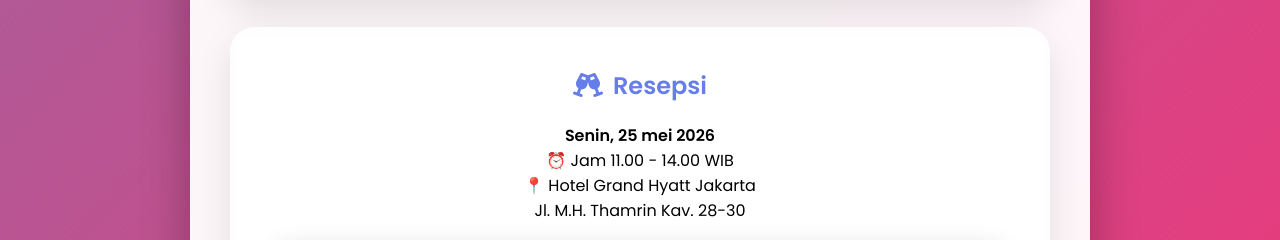
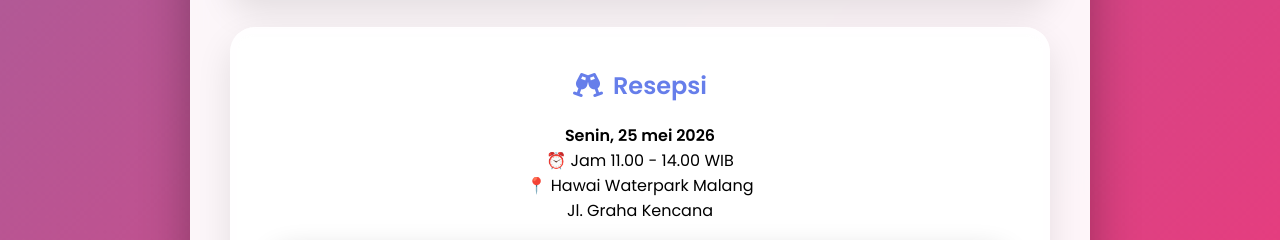
Before and after one commit to george256770/Blessing, a plain HTML site: page index.html in a window 1280 px wide. Shown: the part 1882-2122 px from the top of the page. Drawn offline with nearby package versions, Linux system fonts and the light colour scheme; grey boxes are pictures that could not be loaded; a script that the page names is missing.

Commit message:
Update index.html

```diff
--- a/index.html
+++ b/index.html
@@ -194,7 +194,7 @@
 
             <div class="detail">
                 <h3><i class="fas fa-glass-cheers"></i> Resepsi</h3>
-                <p><strong>Senin, 25 mei 2026</strong><br>⏰ Jam 11.00 - 14.00 WIB<br>📍 Hotel Grand Hyatt Jakarta<br>Jl. M.H. Thamrin Kav. 28-30</p>
+                <p><strong>Senin, 25 mei 2026</strong><br>⏰ Jam 11.00 - 14.00 WIB<br>📍 Hawai Waterpark Malang<br>Jl. Graha Kencana</p>
                 <iframe class="maps" src="https://www.google.com/maps/embed?pb=!1m18!1m12!1m3!1d1975.8566851561086!2d112.65708145722716!3d-7.924977192465493!2m3!1f0!2f0!3f0!3m2!1i1024!2i768!4f13.1!3m3!1m2!1s0x2dd629e8385e0f75%3A0x2fa403d5443c0992!2sHawai%20Waterpark!5e0!3m2!1sid!2sid!4v1778828829479!5m2!1sid!2sid" width="600" height="450" style="border:0;" allowfullscreen="" loading="lazy" referrerpolicy="no-referrer-when-downgrade"></iframe>
             </div>
 
```
